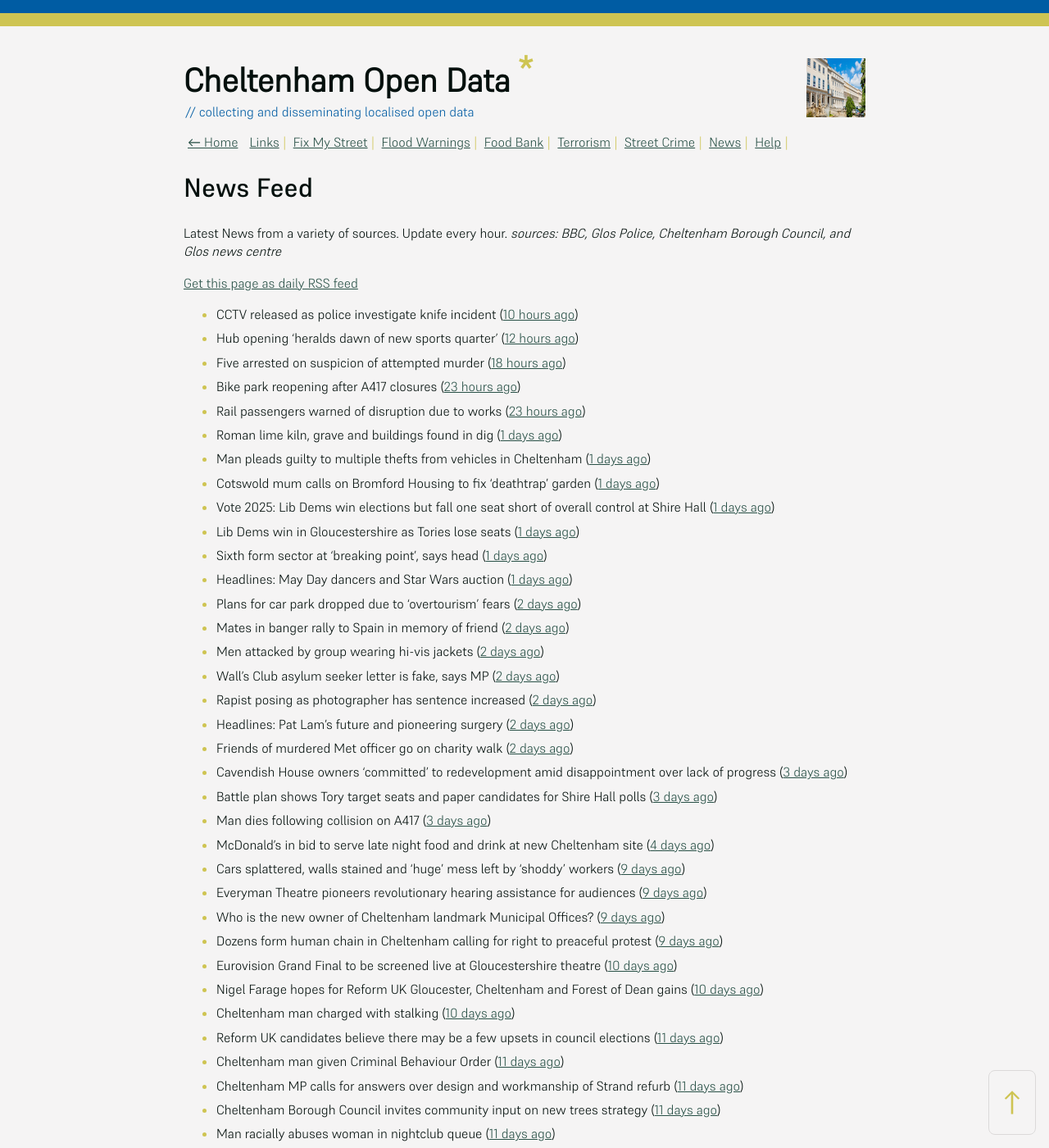
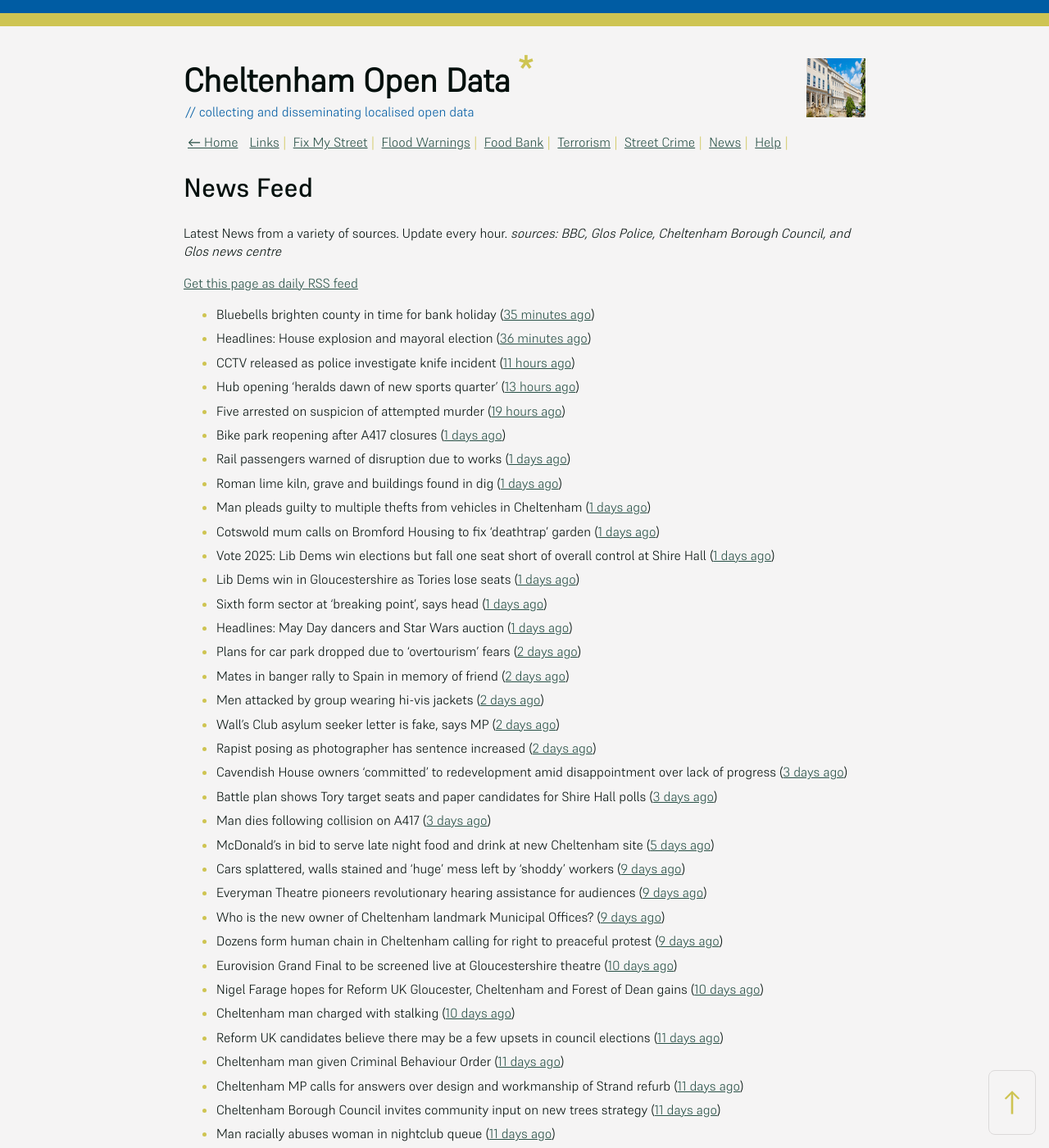
Before and after one commit to mat-0/cheltenham-open-data, a Jekyll site: the page built from _pages/news.md, in a window 1280 px wide and 1400 px high. Shown: the whole window at 82% size. Built offline with Jekyll 4.4.1, drawn with Linux system fonts in a browser that asks for light colours.

Commit message:
Updated 2025-05-04 06:57:55

```diff
--- a/_pages/news.md
+++ b/_pages/news.md
@@ -12,11 +12,13 @@ _sources: BBC, Glos Police, Cheltenham Borough Council, and Glos news centre_
 [Get this page as daily RSS feed](/daily.rss)
 
 <!-- news_marker starts -->
-- CCTV released as police investigate knife incident ([10 hours ago](https://www.bbc.com/news/articles/cj3x4l61g8xo))
-- Hub opening 'heralds dawn of new sports quarter' ([12 hours ago](https://www.bbc.com/news/articles/c87p27r02jqo))
-- Five arrested on suspicion of attempted murder ([18 hours ago](https://www.bbc.com/news/articles/c3evlv8kdkxo))
-- Bike park reopening after A417 closures ([23 hours ago](https://www.bbc.com/news/articles/ceqre24yew9o))
-- Rail passengers warned of disruption due to works ([23 hours ago](https://www.bbc.com/news/articles/cde2jdn7k09o))
+- Bluebells brighten county in time for bank holiday ([35 minutes ago](https://www.bbc.com/news/articles/crm3rwy8vj2o))
+- Headlines: House explosion and mayoral election ([36 minutes ago](https://www.bbc.com/news/articles/c93g20dqq0eo))
+- CCTV released as police investigate knife incident ([11 hours ago](https://www.bbc.com/news/articles/cj3x4l61g8xo))
+- Hub opening 'heralds dawn of new sports quarter' ([13 hours ago](https://www.bbc.com/news/articles/c87p27r02jqo))
+- Five arrested on suspicion of attempted murder ([19 hours ago](https://www.bbc.com/news/articles/c3evlv8kdkxo))
+- Bike park reopening after A417 closures ([1 days ago](https://www.bbc.com/news/articles/ceqre24yew9o))
+- Rail passengers warned of disruption due to works ([1 days ago](https://www.bbc.com/news/articles/cde2jdn7k09o))
 - Roman lime kiln, grave and buildings found in dig ([1 days ago](https://www.bbc.com/news/articles/c2dew1d26xjo))
 - Man pleads guilty to multiple thefts from vehicles in Cheltenham ([1 days ago](https://gloucesternewscentre.co.uk/man-pleads-guilty-to-multiple-thefts-from-vehicles-in-cheltenham/))
 - Cotswold mum calls on Bromford Housing to fix ‘deathtrap’ garden ([1 days ago](https://gloucesternewscentre.co.uk/cotswold-mum-calls-on-bromford-housing-to-fix-deathtrap-garden/))
@@ -29,12 +31,10 @@ _sources: BBC, Glos Police, Cheltenham Borough Council, and Glos news centre_
 - Men attacked by group wearing hi-vis jackets ([2 days ago](https://www.bbc.com/news/articles/c4g9r7xyr79o))
 - Wall's Club asylum seeker letter is fake, says MP ([2 days ago](https://www.bbc.com/news/articles/cjwv5dg2n1po))
 - Rapist posing as photographer has sentence increased ([2 days ago](https://www.bbc.com/news/articles/c0l0r8enyd4o))
-- Headlines: Pat Lam's future and pioneering surgery ([2 days ago](https://www.bbc.com/news/articles/c3r8edpn5wxo))
-- Friends of murdered Met officer go on charity walk ([2 days ago](https://www.bbc.com/news/articles/cdjl0zje7d1o))
 - Cavendish House owners ‘committed’ to redevelopment amid disappointment over lack of progress ([3 days ago](https://gloucesternewscentre.co.uk/cavendish-house-owners-committed-to-redevelopment-amid-disappointment-over-lack-of-progress/))
 - Battle plan shows Tory target seats and paper candidates for Shire Hall polls ([3 days ago](https://gloucesternewscentre.co.uk/battle-plan-shows-tory-target-seats-and-paper-candidates-for-shire-hall-polls/))
 - Man dies following collision on A417 ([3 days ago](https://gloucesternewscentre.co.uk/man-dies-following-collision-on-a417/))
-- McDonald’s in bid to serve late night food and drink at new Cheltenham site ([4 days ago](https://gloucesternewscentre.co.uk/mcdonalds-in-bid-to-serve-late-night-food-and-drink-at-new-cheltenham-site/))
+- McDonald’s in bid to serve late night food and drink at new Cheltenham site ([5 days ago](https://gloucesternewscentre.co.uk/mcdonalds-in-bid-to-serve-late-night-food-and-drink-at-new-cheltenham-site/))
 - Cars splattered, walls stained and ‘huge’ mess left by ‘shoddy’ workers ([9 days ago](https://gloucesternewscentre.co.uk/cars-splattered-walls-stained-and-huge-mess-left-by-shoddy-workers/))
 - Everyman Theatre pioneers revolutionary hearing assistance for audiences ([9 days ago](https://gloucesternewscentre.co.uk/everyman-theatre-pioneers-revolutionary-hearing-assistance-for-audiences/))
 - Who is the new owner of Cheltenham landmark Municipal Offices? ([9 days ago](https://gloucesternewscentre.co.uk/who-is-the-new-owner-of-cheltenham-landmark-municipal-offices/))
```
Also changed, not shown: _data/flood.json (+5 -69 lines), index.md (+5 -5 lines).
